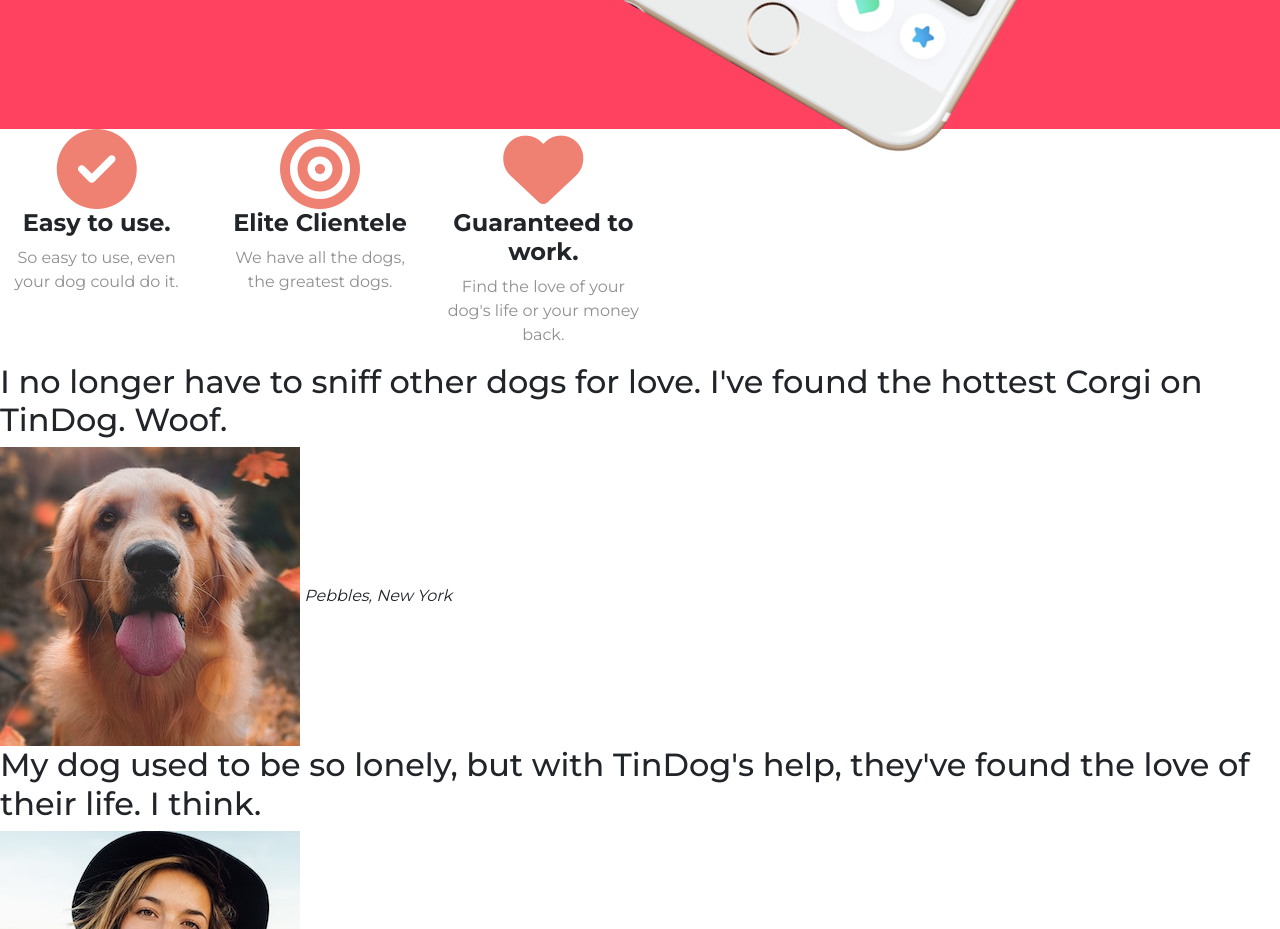
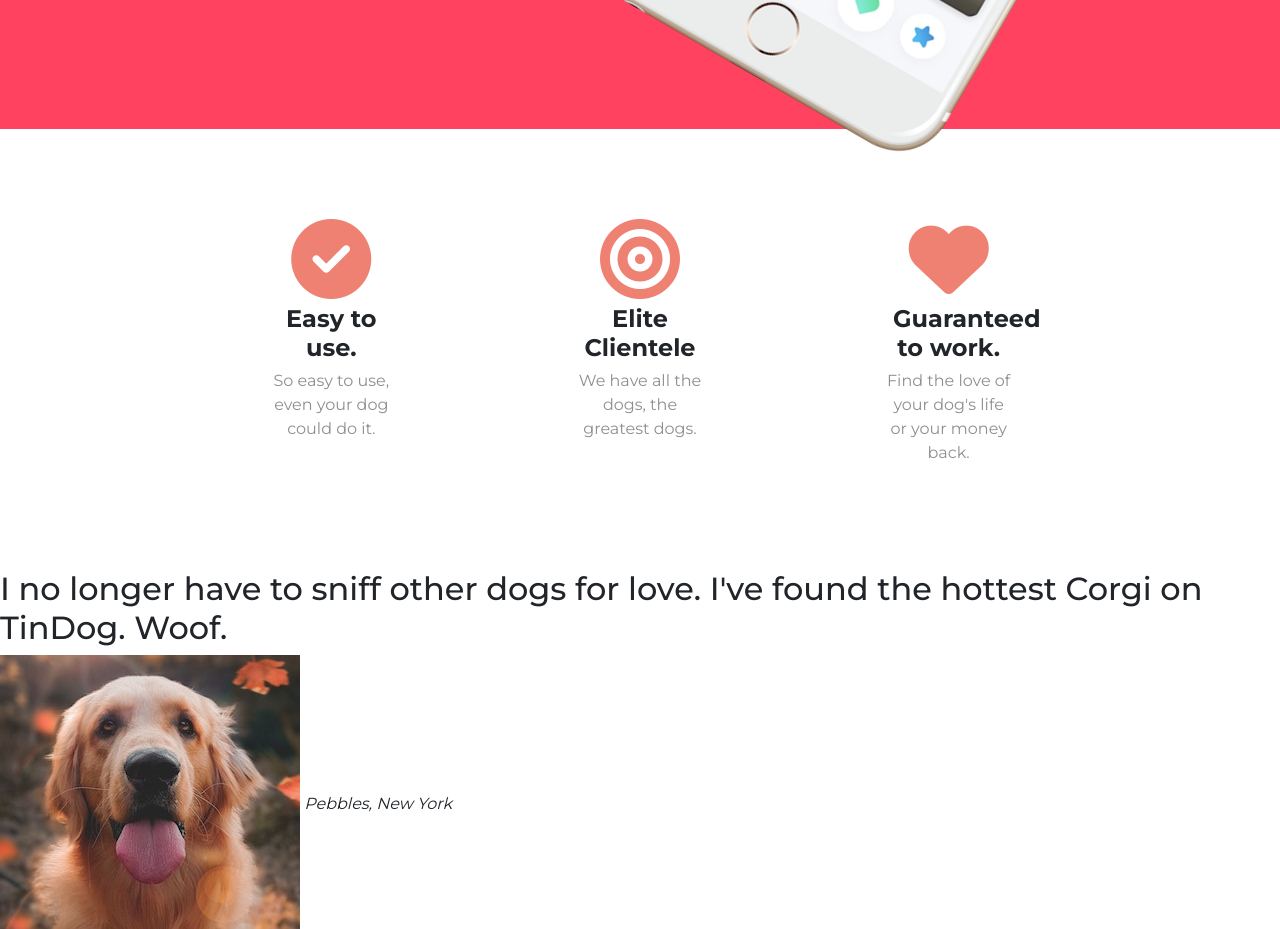
Before and after one commit to FJunioS/Tindog, a website: page src/index.html in a window 1280 px wide. Shown: the part 880-1809 px from the top of the page. Drawn offline with nearby package versions, Linux system fonts and the light colour scheme; files whose address does not match are found by name.

Commit message:
Refeito a aba de Features

```diff
--- a/src/index.html
+++ b/src/index.html
@@ -59,18 +59,18 @@
   <!-- Features -->
 
   <section id="features">
-    <div class="row justify-content-md-center">
-      <div class="check col-lg-4 col-sm-12">
+    <div class="row">
+      <div class="feat-item col-lg-4 col-sm-12">
         <i class="fas fa-check-circle"></i>
         <h3>Easy to use.</h3>
         <p>So easy to use, even your dog could do it.</p>
       </div>
-      <div class="bullseye col-lg-4 col-sm-12">
+      <div class="feat-item col-lg-4 col-sm-12">
         <i class="fas fa-bullseye"></i>
         <h3>Elite Clientele</h3>
         <p>We have all the dogs, the greatest dogs.</p>
       </div>
-      <div class="heart col-lg-4 col-sm-12">
+      <div class="feat-item col-lg-4 col-sm-12">
         <i class="fas fa-heart"></i>
         <h3>Guaranteed to work.</h3>
         <p>Find the love of your dog's life or your money back.</p>
--- a/src/scss/style.scss
+++ b/src/scss/style.scss
@@ -67,11 +67,13 @@
 }
 
 #features {
-    // display: block;
-    width: 50%;
+    position: relative;
+    margin: 7% 15%;
+
+    .feat-item {
         text-align: center;
+        padding: 0 10%;
 
-    // margin: 0 auto;
         i {
             &:hover {
                 color: #ff4c68;
@@ -90,5 +92,8 @@
             font-family: 'Montserrat', sans-serif;
             font-weight: bold;
             font-size: 1.5rem;
+            margin: 5%;
         }
     }
+
+}
```
Also changed, not shown: src/css/style.css, 1 other file. Lines whose indentation alone changed are shown as unchanged.
